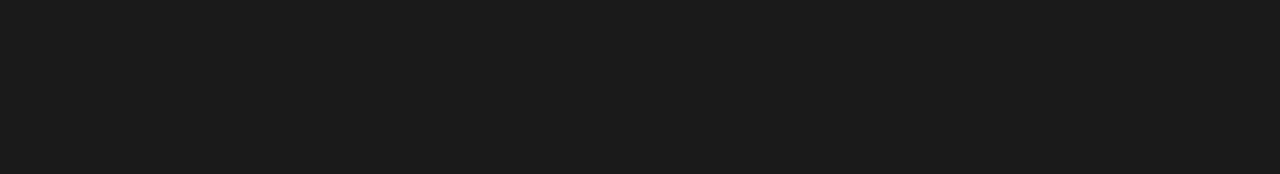
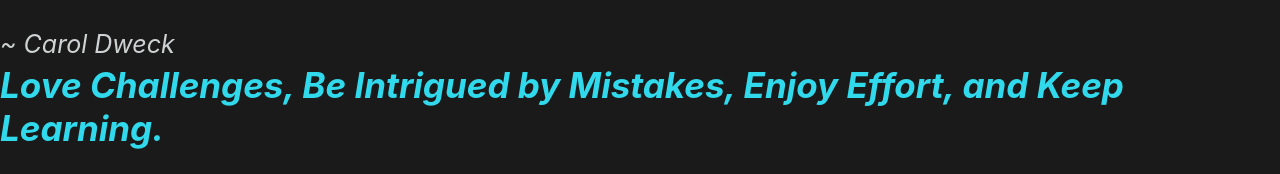
Before and after one commit to 19146205/Jquery-practice, a plain HTML site: page Unsolved/index.html in a window 1280 px wide. Drawn offline with nearby package versions, Linux system fonts and the light colour scheme.

Commit message:
code working

```diff
--- a/Unsolved/assets/js/script.js
+++ b/Unsolved/assets/js/script.js
@@ -16,3 +16,17 @@
 // TODO: Append the author element to the quote element
 
 // TODO: Append the quote element to the HTML element with an ID of `root` in `index.html`
+
+
+
+const rootElement = $('#root');
+const newParagraphElement = $('<p>')
+newParagraphElement.text('~ Carol Dweck');
+newParagraphElement.addClass('plain')
+
+const headerElement = $('<h1>')
+headerElement.text('Love Challenges, Be Intrigued by Mistakes, Enjoy Effort, and Keep Learning.')
+headerElement.addClass('fancy');
+newParagraphElement.append(headerElement)
+
+rootElement.append(newParagraphElement)
--- a/Unsolved/index.html
+++ b/Unsolved/index.html
@@ -7,8 +7,12 @@
     <link rel="stylesheet" href="./assets/css/style.css">
   </head>
   <body class="bg-dark">
+    <script src="https://code.jquery.com/jquery-3.6.0.js" integrity="sha256-H+K7U5CnXl1h5ywQfKtSj8PCmoN9aaq30gDh27Xc0jk=" crossorigin="anonymous"></script>
     <!-- We created an empty div. Note that there is no content inside. -->
     <div id="root" class="my-5"></div>
+
+    <p>Carol Dweck</p>
+
 
     <script type="text/javascript" src="./assets/js/script.js"></script>
   </body>
```
